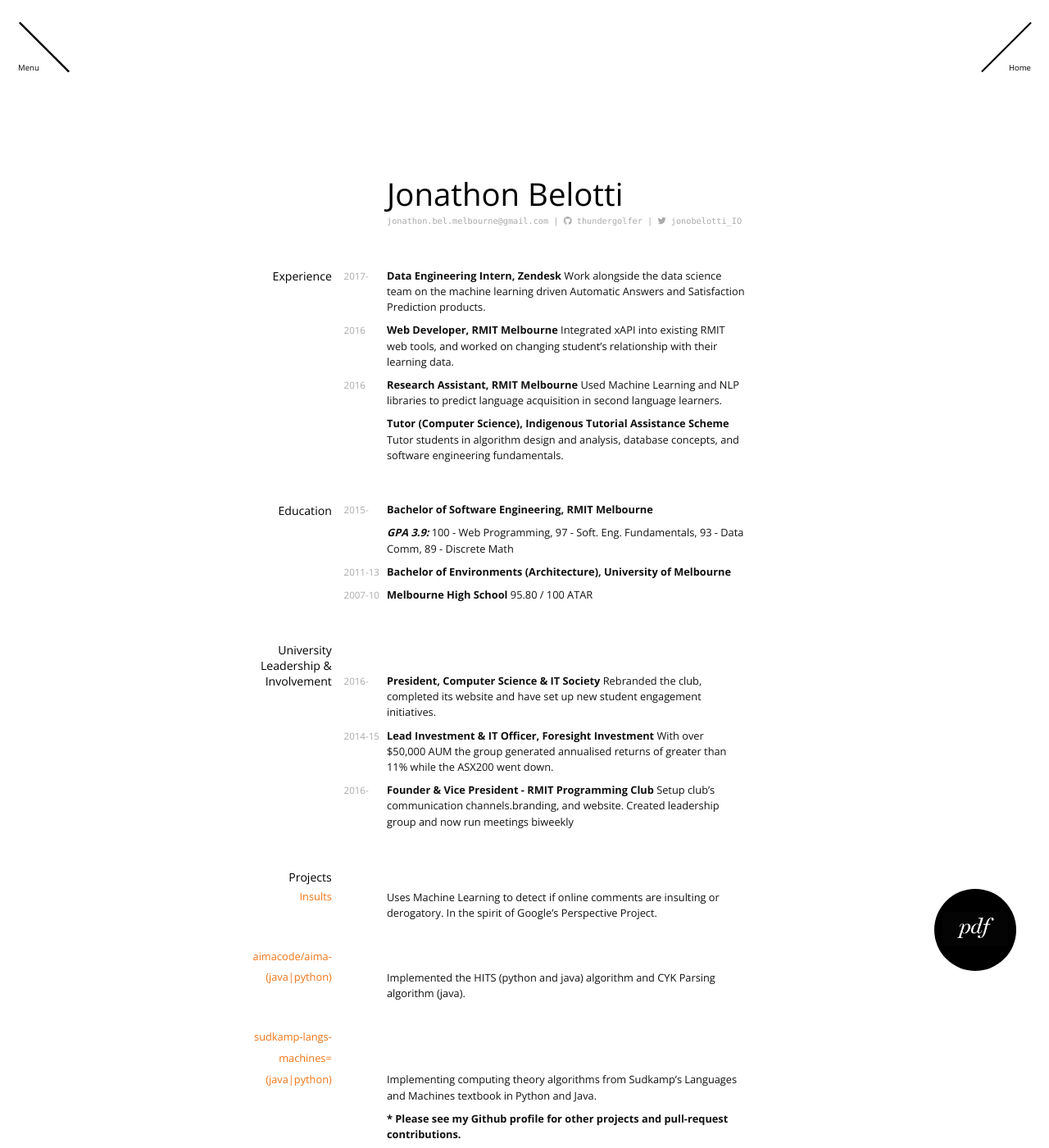
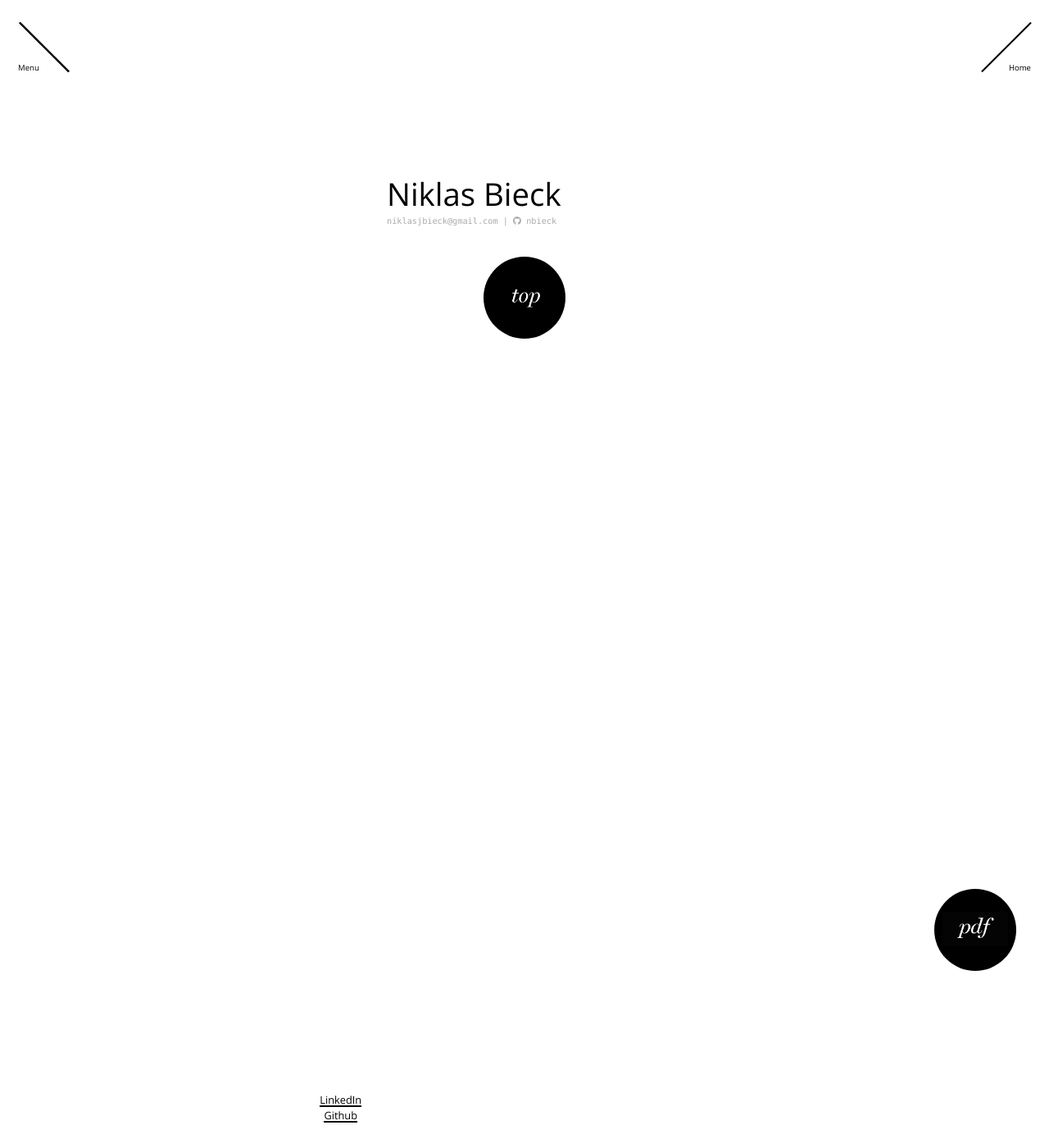
Before and after one commit to nbieck/nbieck.github.io, a Jekyll site: the page built from resume.md, in a window 1280 px wide and 1400 px high. Shown: the whole window at 82% size. Built offline with Jekyll 4.4.1, drawn with Linux system fonts in a browser that asks for light colours; nearby versions of some CDN libraries; some web fonts are replaced; some of the changed text lies outside the part shown.

```diff
--- a/_config.yml
+++ b/_config.yml
@@ -103,7 +103,7 @@ text:
     minute_read:    'minute read'
     related_posts:  'Related Posts'
   index:
-    coming_soon: 'Coming soon...'
+    coming_soon: 'No posts as of now.'
   contact:
     email:    'Email Address'
     content:  'What would you like to say?'
--- a/_includes/navigation.html
+++ b/_includes/navigation.html
@@ -12,10 +12,6 @@
         {% if page.tags contains "portfolio" %}
           <li class="team-anc">
             <h4><a class="nav-underline portfolio" href="{{page.url}}">{{page.title}}</a></h4></li>
-        {% endif %}
-        {% if page.tags contains "projects" %}
-          <li class="beliefs-anc">
-            <h4><a class="nav-underline open-source" href="{{page.url}}">{{page.title}}</a></h4></li>
         {% endif %}
         {% if page.tags contains "resume" %}
           <li class="beliefs-anc">
--- a/_includes/post_footer.html
+++ b/_includes/post_footer.html
@@ -1,9 +1,8 @@
 <div class="py2 post-footer">
-  <img src="{{ site.baseurl }}/images/jono.jpg" alt="Jonathon Belotti headshot" class="avatar" />
   <p>
     Thanks for reading, and please leave some feedback if you have the time.
   </p>
   <p>
-    Follow me on <a href="https://github.com/thundergolfer">Github</a>.
+    Follow me on <a href="https://github.com/nbieck">Github</a>.
   </p>
 </div>
--- a/portfolio.html
+++ b/portfolio.html
@@ -1,8 +1,8 @@
 ---
 layout: default_design
-title: Sketch & Design
+title: Portfolio
 tags: portfolio
-permalink: /design/
+permalink: /portfolio/
 js:
 - js/util_buttons.js
 ---
--- a/resume.md
+++ b/resume.md
@@ -4,103 +4,10 @@ title: Resumé
 tags: resume
 permalink: /resume/
 ---
-# Jonathon Belotti
+# Niklas Bieck
 
 <div id="webaddress">
-<a href="mailto:jonathon.bel.melbourne@gmail.com">jonathon.bel.melbourne@gmail.com</a>
+<a href="mailto:niklasjbieck@gmail.com">niklasjbieck@gmail.com</a>
 |
-<i class="fa fa-github"></i> <a href="http://github.com/thundergolfer">thundergolfer</a>
-|
-<i class="fa fa-twitter"></i> <a href="http://twitter.com/jonobelotti_IO">jonobelotti_IO</a>
+<i class="fa fa-github"></i> <a href="http://github.com/nbieck">nbieck</a>
 </div>
-
-
-## Experience
-
-`2017-`
-__Data Engineering Intern, Zendesk__ Work alongside the data science team on the machine learning driven Automatic Answers and Satisfaction Prediction products.
-
-`2016`
-__Web Developer, RMIT Melbourne__ Integrated xAPI into existing RMIT web tools, and worked on changing student’s relationship with their learning data.
-
-`2016`
-__Research Assistant, RMIT Melbourne__ Used Machine Learning and NLP libraries to predict language acquisition in second language learners.
-
-__Tutor (Computer Science), Indigenous Tutorial Assistance Scheme__ Tutor students in algorithm design and analysis, database concepts, and software engineering fundamentals.
-
-## Education
-
-`2015-`
-__Bachelor of Software Engineering, RMIT Melbourne__
-
-***GPA 3.9:***  100 - Web Programming, 97 - Soft. Eng. Fundamentals, 93 - Data Comm, 89 - Discrete Math
-
-`2011-13`
-__Bachelor of Environments (Architecture), University of Melbourne__
-
-`2007-10`
-__Melbourne High School__ 95.80 / 100 ATAR
-
-## University Leadership & Involvement
-
-`2016-`
-__President, Computer Science & IT Society__ Rebranded the club, completed its website and have set up new student engagement initiatives.
-
-`2014-15`
-__Lead Investment & IT Officer, Foresight Investment__ With over $50,000 AUM the group generated annualised returns of greater than 11% while the ASX200 went down.
-
-`2016-`
-__Founder & Vice President - RMIT Programming Club__ Setup club’s communication channels.branding, and website. Created leadership group and now run meetings biweekly
-
-## Projects
-
-### Insults
-
-Uses Machine Learning to detect if online comments are insulting or derogatory. In the spirit of Google’s Perspective Project.
-
-### aimacode/aima-(java|python)
-Implemented the HITS (python and java) algorithm and CYK Parsing algorithm (java).
-
-### sudkamp-langs-machines=(java|python)
-
-Implementing computing theory algorithms from Sudkamp’s Languages and Machines textbook in Python and Java.
-
-__* Please see my Github profile for other projects and pull-request contributions.__
-
-## Awards
-
-MRC Capacity building scholarship (PhD fees + enhanced stipend)
-
-MRC Full postgraduate scholarship (MSc fees + stipend)
-
-ISCB computational biology Wikipedia competition 2013 ([doi:10.1371/journal.pcbi.1003242](http://dx.doi.org/10.1371/journal.pcbi.1003242); 2nd place)
-
-Imperial Create Lab's "Summer data challenge" ([summerdatachallenge.com](http://summerdatachallenge.com); 3rd place)
-
-Individual engagement grant from the Wikimedia Foundation to attend ISMB 2014
-
-Training accreditation for Wikimedia UK, the national chapter of the Wikimedia Foundation
-
-Front cover design selected for J. Comp. Chem. (34:22) ([doi:10.1002/jcc.23388](http://dx.doi.org/10.1002/jcc.23388))
-
-## Technical
-
-* **Python**
-* **Ruby**
-* **Java**
-* Git
-* Web Applications & APIs
-* Data Engineering
-* Algorithm Design
-* Scripting
-
-
-## Links
-
-* <i class="fa fa-envelope"></i> <a href="mailto:jbelotti@zendesk.com">jbelotti@zendesk.com</a><br />
-* <i class="fa fa-github"></i> <a href="http://github.com/thundergolfer">thundergolfer</a><br />
-*  <i class="fa fa-twitter"></i> <a href="http://twitter.com/jonobelotti_IO">jonobelotti_IO</a><br />
-
-<!-- ### Footer
-
-Last updated: May 2013 -->
```
Also changed, not shown: _portfolio/2013-05-01-blockland.md (added, +7 -0 lines), _portfolio/2015-04-19-live-more-herbivore.md (deleted, +0 -25 lines), _portfolio/2015-07-01-csit-branding.md (deleted, +0 -30 lines), _portfolio/2015-07-01-foresight-posters.md (deleted, +0 -24 lines), _portfolio/2015-07-10-hyde-electronic.md (deleted, +0 -29 lines), _portfolio/2015-08-13-computer-part-graphics.md (deleted, +0 -25 lines), _portfolio/2016-01-22-web-design.md (deleted, +0 -25 lines), _portfolio/2016-08-19-personal-logo.md (deleted, +0 -27 lines), _posts/2016-11-14-what-is-a-data-engineer.md (deleted, +0 -125 lines), _posts/2017-03-01-welcome-to-junior.md (deleted, +0 -26 lines), _posts/2017-04-01-see-junior-doing-its-thing.md (deleted, +0 -140 lines), about.md (+6 -15 lines), images/headshot.jpg (added).
